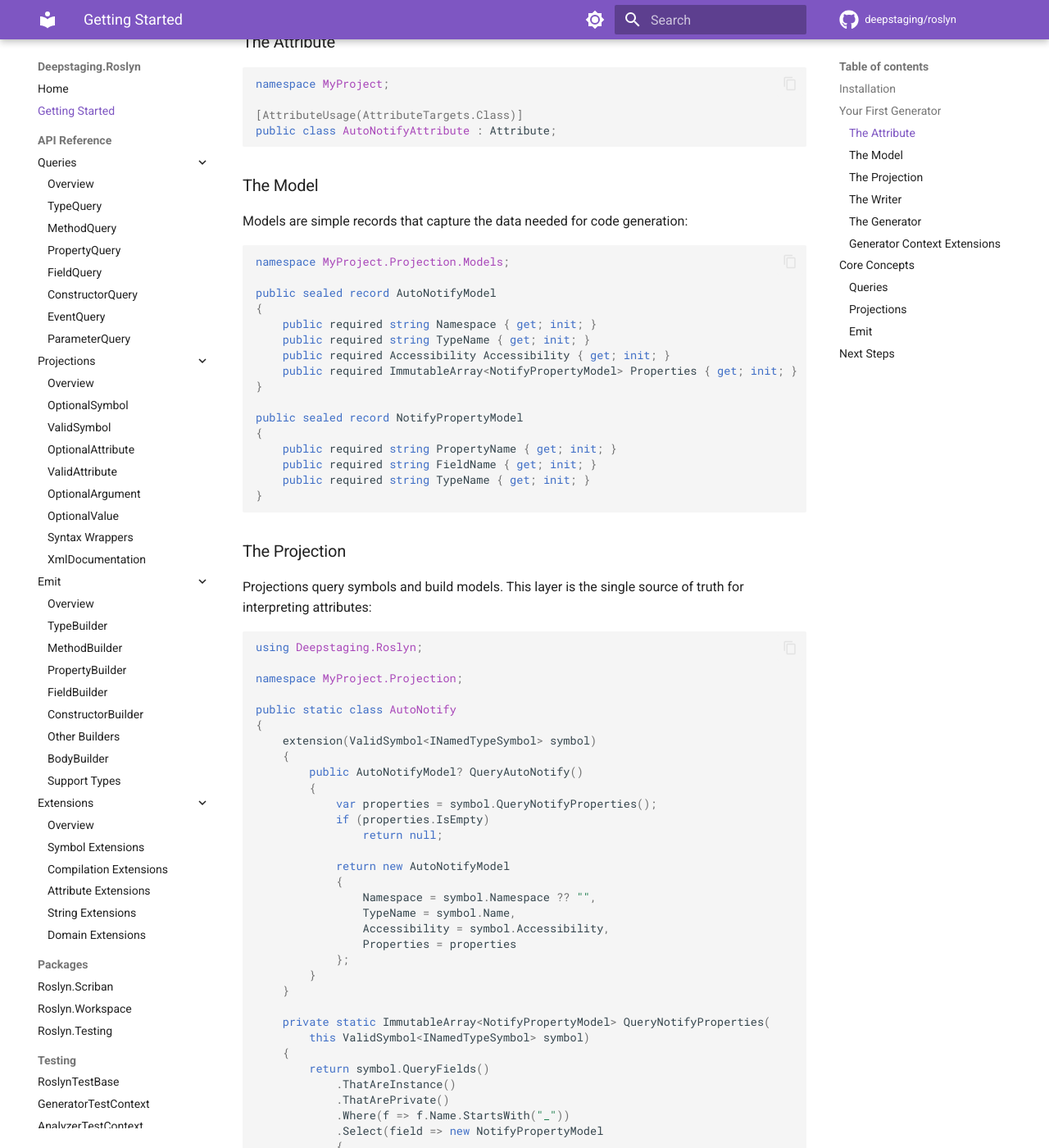
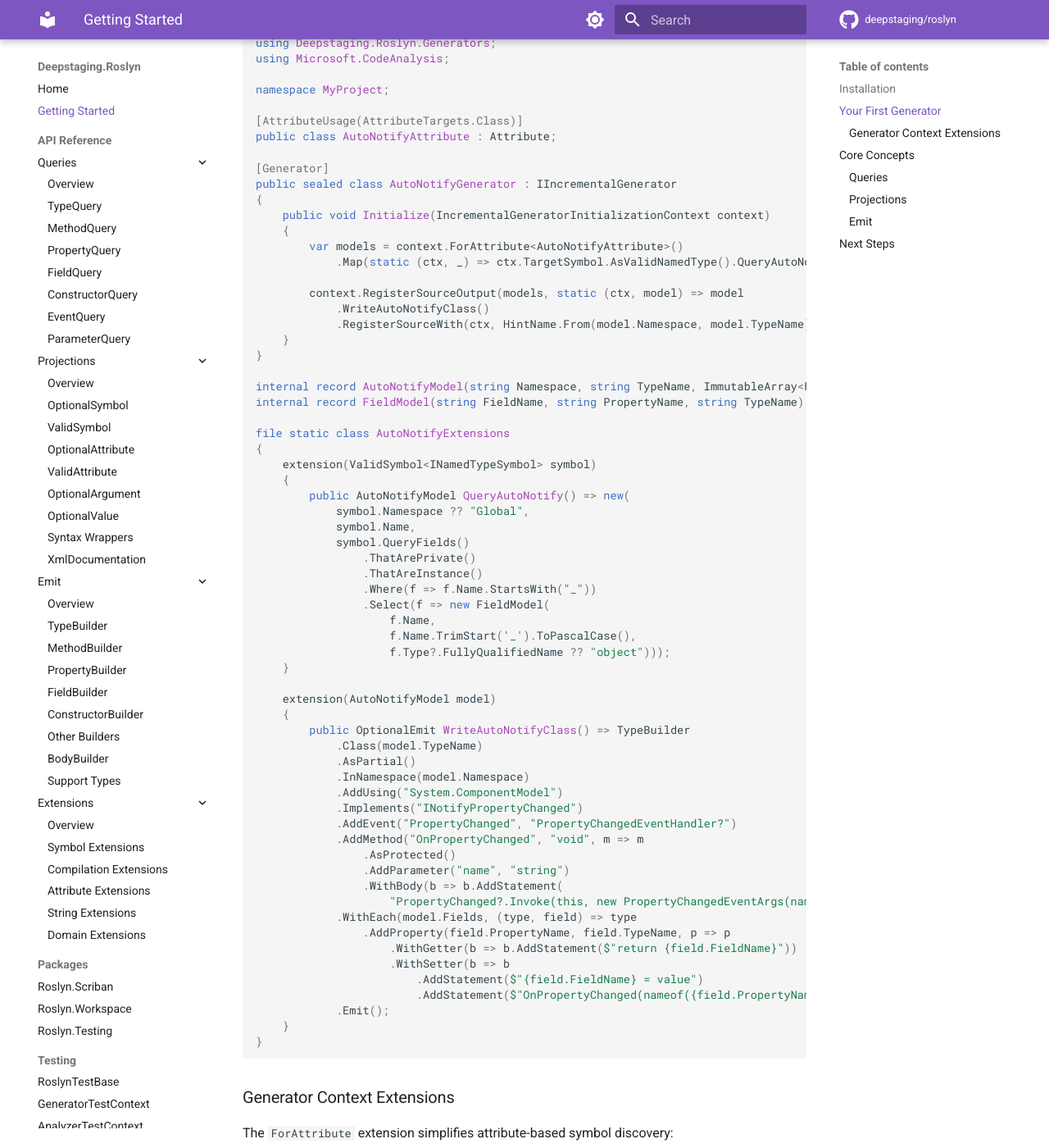
Before and after one commit to deepstaging/roslyn, an MkDocs documentation site: the page built from docs/getting-started.md, in a window 1280 px wide and 1400 px high, scrolled down 696 px. Shown: the whole window at 82% size. Built offline with MkDocs 1.6.1 and Material for MkDocs 9.7.7, drawn with Linux system fonts in a browser that asks for light colours; comment, search, counter and statistics services are not loaded; some of the changed text lies outside the part shown.

Commit message:
docs: simplify getting-started to single-file example

````diff
--- a/docs/getting-started.md
+++ b/docs/getting-started.md
@@ -21,138 +21,18 @@ Your `.csproj` should target `netstandard2.0` for Roslyn compatibility:
 
 ## Your First Generator
 
-Here's an incremental generator that finds classes with `[AutoNotify]` and generates property change notifications. This example follows the recommended **Projection Pattern** with separate model, projection, and writer layers.
-
-### The Attribute
+Here's a complete incremental generator that finds classes with `[AutoNotify]` and generates property change notifications:
 
 ```csharp
+using Deepstaging.Roslyn;
+using Deepstaging.Roslyn.Emit;
+using Deepstaging.Roslyn.Generators;
+using Microsoft.CodeAnalysis;
+
 namespace MyProject;
 
 [AttributeUsage(AttributeTargets.Class)]
 public class AutoNotifyAttribute : Attribute;
-```
-
-### The Model
-
-Models are simple records that capture the data needed for code generation:
-
-```csharp
-namespace MyProject.Projection.Models;
-
-public sealed record AutoNotifyModel
-{
-    public required string Namespace { get; init; }
-    public required string TypeName { get; init; }
-    public required Accessibility Accessibility { get; init; }
-    public required ImmutableArray<NotifyPropertyModel> Properties { get; init; }
-}
-
-public sealed record NotifyPropertyModel
-{
-    public required string PropertyName { get; init; }
-    public required string FieldName { get; init; }
-    public required string TypeName { get; init; }
-}
-```
-
-### The Projection
-
-Projections query symbols and build models. This layer is the single source of truth for interpreting attributes:
-
-```csharp
-using Deepstaging.Roslyn;
-
-namespace MyProject.Projection;
-
-public static class AutoNotify
-{
-    extension(ValidSymbol<INamedTypeSymbol> symbol)
-    {
-        public AutoNotifyModel? QueryAutoNotify()
-        {
-            var properties = symbol.QueryNotifyProperties();
-            if (properties.IsEmpty)
-                return null;
-
-            return new AutoNotifyModel
-            {
-                Namespace = symbol.Namespace ?? "",
-                TypeName = symbol.Name,
-                Accessibility = symbol.Accessibility,
-                Properties = properties
-            };
-        }
-    }
-
-    private static ImmutableArray<NotifyPropertyModel> QueryNotifyProperties(
-        this ValidSymbol<INamedTypeSymbol> symbol)
-    {
-        return symbol.QueryFields()
-            .ThatAreInstance()
-            .ThatArePrivate()
-            .Where(f => f.Name.StartsWith("_"))
-            .Select(field => new NotifyPropertyModel
-            {
-                PropertyName = field.Name.TrimStart('_').ToPascalCase(),
-                FieldName = field.Name,
-                TypeName = field.Type?.FullyQualifiedName!
-            });
-    }
-}
-```
-
-### The Writer
-
-Writers use the Emit API to generate code from models:
-
-```csharp
-using Deepstaging.Roslyn.Emit;
-
-namespace MyProject.Generators.Writers;
-
-public static class AutoNotifyWriter
-{
-    extension(AutoNotifyModel model)
-    {
-        public OptionalEmit WriteAutoNotifyClass()
-        {
-            return TypeBuilder
-                .Class(model.TypeName)
-                .AsPartial()
-                .InNamespace(model.Namespace)
-                .WithAccessibility(model.Accessibility)
-                .AddUsing("System.ComponentModel")
-                .Implements("INotifyPropertyChanged")
-                .AddEvent("PropertyChanged", "PropertyChangedEventHandler?")
-                .AddMethod(MethodBuilder.Parse("protected void OnPropertyChanged(string name)")
-                    .WithBody(b => b.AddStatement(
-                        "PropertyChanged?.Invoke(this, new PropertyChangedEventArgs(name))")))
-                .WithEach(model.Properties, AddProperty)
-                .Emit();
-        }
-    }
-
-    private static TypeBuilder AddProperty(TypeBuilder type, NotifyPropertyModel prop)
-    {
-        return type.AddProperty(prop.PropertyName, prop.TypeName, p => p
-            .WithGetter(b => b.AddStatement($"return {prop.FieldName}"))
-            .WithSetter(b => b
-                .AddStatement($"{prop.FieldName} = value")
-                .AddStatement($"OnPropertyChanged(nameof({prop.PropertyName}))")));
-    }
-}
-```
-
-### The Generator
-
-The generator ties it all together with minimal code:
-
-```csharp
-using Deepstaging.Roslyn.Generators;
-using MyProject.Projection;
-using MyProject.Generators.Writers;
-
-namespace MyProject.Generators;
 
 [Generator]
 public sealed class AutoNotifyGenerator : IIncrementalGenerator
@@ -165,6 +45,50 @@ public sealed class AutoNotifyGenerator : IIncrementalGenerator
         context.RegisterSourceOutput(models, static (ctx, model) => model
             .WriteAutoNotifyClass()
             .RegisterSourceWith(ctx, HintName.From(model.Namespace, model.TypeName)));
+    }
+}
+
+internal record AutoNotifyModel(string Namespace, string TypeName, ImmutableArray<FieldModel> Fields);
+internal record FieldModel(string FieldName, string PropertyName, string TypeName);
+
+file static class AutoNotifyExtensions
+{
+    extension(ValidSymbol<INamedTypeSymbol> symbol)
+    {
+        public AutoNotifyModel QueryAutoNotify() => new(
+            symbol.Namespace ?? "Global",
+            symbol.Name,
+            symbol.QueryFields()
+                .ThatArePrivate()
+                .ThatAreInstance()
+                .Where(f => f.Name.StartsWith("_"))
+                .Select(f => new FieldModel(
+                    f.Name,
+                    f.Name.TrimStart('_').ToPascalCase(),
+                    f.Type?.FullyQualifiedName ?? "object")));
+    }
+
+    extension(AutoNotifyModel model)
+    {
+        public OptionalEmit WriteAutoNotifyClass() => TypeBuilder
+            .Class(model.TypeName)
+            .AsPartial()
+            .InNamespace(model.Namespace)
+            .AddUsing("System.ComponentModel")
+            .Implements("INotifyPropertyChanged")
+            .AddEvent("PropertyChanged", "PropertyChangedEventHandler?")
+            .AddMethod("OnPropertyChanged", "void", m => m
+                .AsProtected()
+                .AddParameter("name", "string")
+                .WithBody(b => b.AddStatement(
+                    "PropertyChanged?.Invoke(this, new PropertyChangedEventArgs(name))")))
+            .WithEach(model.Fields, (type, field) => type
+                .AddProperty(field.PropertyName, field.TypeName, p => p
+                    .WithGetter(b => b.AddStatement($"return {field.FieldName}"))
+                    .WithSetter(b => b
+                        .AddStatement($"{field.FieldName} = value")
+                        .AddStatement($"OnPropertyChanged(nameof({field.PropertyName}))"))))
+            .Emit();
     }
 }
 ```
````
